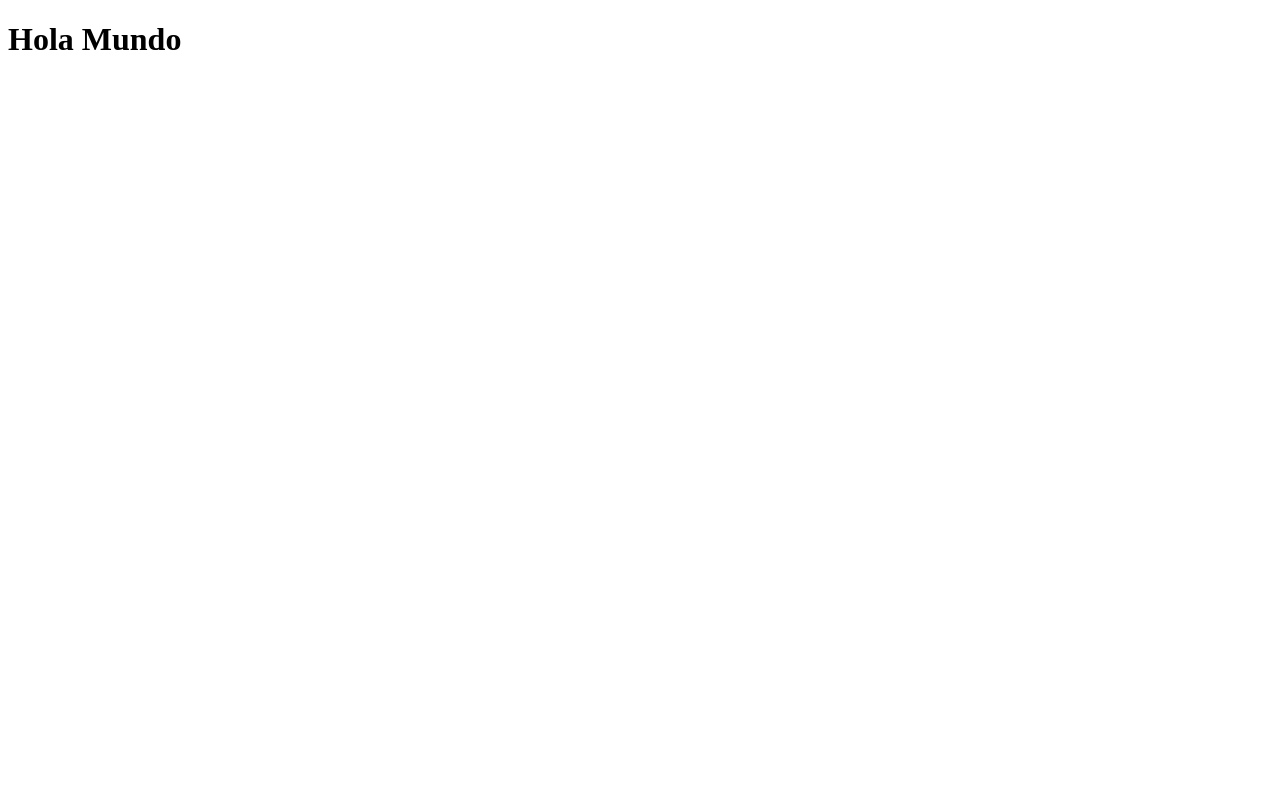
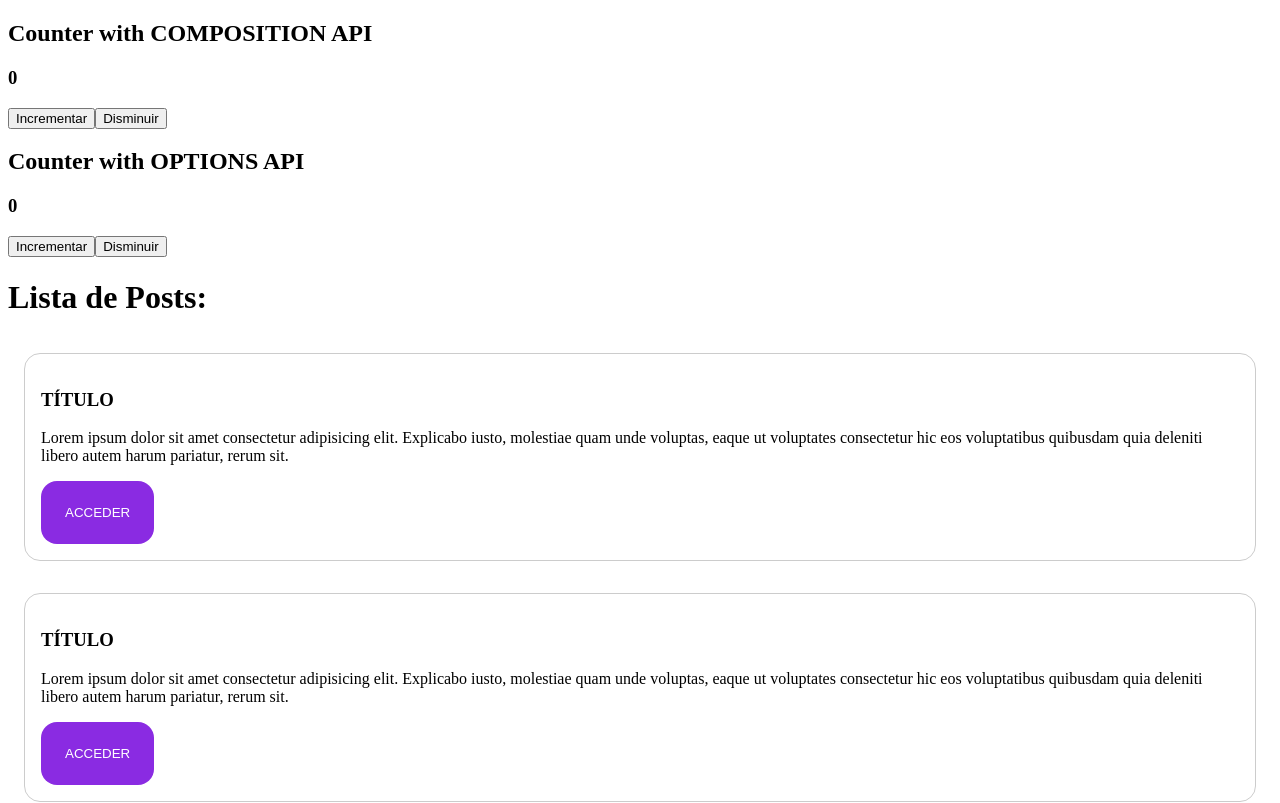
Before and after one commit to EmersonMedina/Curso-VUE-GOGODEV, a Vue app: page / in a window 1280 px wide. Shown: the top 803 px of the page. Built offline with nearby package versions, Linux system fonts and the light colour scheme.

Commit message:
Cambios del episodio 2

```diff
--- a/src/App.vue
+++ b/src/App.vue
@@ -1,7 +1,16 @@
 <template>
-  <h1>Hola Mundo</h1>
+  <h2>Counter with COMPOSITION API</h2>
+  <CounterComposition />
+  <h2>Counter with OPTIONS API</h2>
+  <CounterOption />
+  <h1>Lista de Posts:</h1>
+  <PostContainer />
 </template>
 
-<script lang="ts"></script>
+<script lang="ts" setup>
+import PostContainer from "./components/PostContainer.vue";
+import CounterOption from "./components/CounterOption.vue";
+import CounterComposition from "./components/CounterComposition.vue";
+</script>
 
 <style></style>
--- /dev/null
+++ b/src/components/CounterComposition.vue
@@ -0,0 +1,21 @@
+<template>
+  <h3>{{ counter }}</h3>
+  <button @click="incrementCounter">Incrementar</button>
+  <button @click="decrementCounter">Disminuir</button>
+</template>
+
+<script setup lang="ts">
+import { Ref, ref } from "vue";
+
+let counter: Ref = ref(0);
+
+function incrementCounter(): void {
+  counter.value++;
+}
+
+function decrementCounter(): void {
+  counter.value--;
+}
+</script>
+
+<style scoped></style>
--- /dev/null
+++ b/src/components/CounterOption.vue
@@ -0,0 +1,31 @@
+<template>
+  <h3>{{ counter }}</h3>
+  <button @click="incrementCounter">Incrementar</button>
+  <button @click="decrementCounter">Disminuir</button>
+</template>
+
+<script lang="ts">
+import { defineComponent } from "vue";
+// import MiCompoenente1 from './MiCompoenente1';
+// import MiCompoenente2 from './MiCompoenente2';
+
+export default defineComponent({
+  name: "CounterOption",
+  // components: { MiCompoenente1, MiCompoenente2, MiCompoenenteN} //En caso de utilizar otros componentes
+  data() {
+    //Variables reactivas
+    let counter = 0;
+    return { counter };
+  },
+  methods: {
+    incrementCounter() {
+      this.counter++;
+    },
+    decrementCounter() {
+      this.counter--;
+    },
+  },
+});
+</script>
+
+<style scoped></style>
--- /dev/null
+++ b/src/components/PostButton.vue
@@ -0,0 +1,20 @@
+<template>
+  <button class="post-btn">ACCEDER</button>
+</template>
+
+<script setup lang="ts"></script>
+
+<style scoped>
+.post-btn {
+  padding: 1.5rem;
+  background-color: blueviolet;
+  border-radius: 1rem;
+  color: white;
+  border: 0;
+  outline: 0;
+}
+s .post-btn:hover {
+  background-color: white;
+  color: blueviolet;
+}
+</style>
--- /dev/null
+++ b/src/components/PostCard.vue
@@ -0,0 +1,26 @@
+<template>
+  <div class="post-card">
+    <h3>TÍTULO</h3>
+    <p>
+      Lorem ipsum dolor sit amet consectetur adipisicing elit. Explicabo iusto,
+      molestiae quam unde voluptas, eaque ut voluptates consectetur hic eos
+      voluptatibus quibusdam quia deleniti libero autem harum pariatur, rerum
+      sit.
+    </p>
+
+    <PostButtton />
+  </div>
+</template>
+
+<script setup lang="ts">
+import PostButtton from "./PostButton.vue";
+</script>
+
+<style scoped>
+.post-card {
+  border-radius: 1rem;
+  padding: 1rem;
+  margin: 1rem;
+  border: 1px solid #ccc;
+}
+</style>
--- /dev/null
+++ b/src/components/PostContainer.vue
@@ -0,0 +1,20 @@
+<template>
+  <div class="post-container">
+    <PostCard />
+    <PostCard />
+    <PostCard />
+    <PostCard />
+  </div>
+</template>
+
+<script ipt setup lang="ts">
+import PostCard from "./PostCard.vue";
+</script>
+
+<style scoped>
+.post-container {
+  width: 100%;
+  display: flex;
+  flex-wrap: wrap;
+}
+</style>
```
Also changed, not shown: src/components/HelloWorld.vue (deleted, +0 -61 lines).
